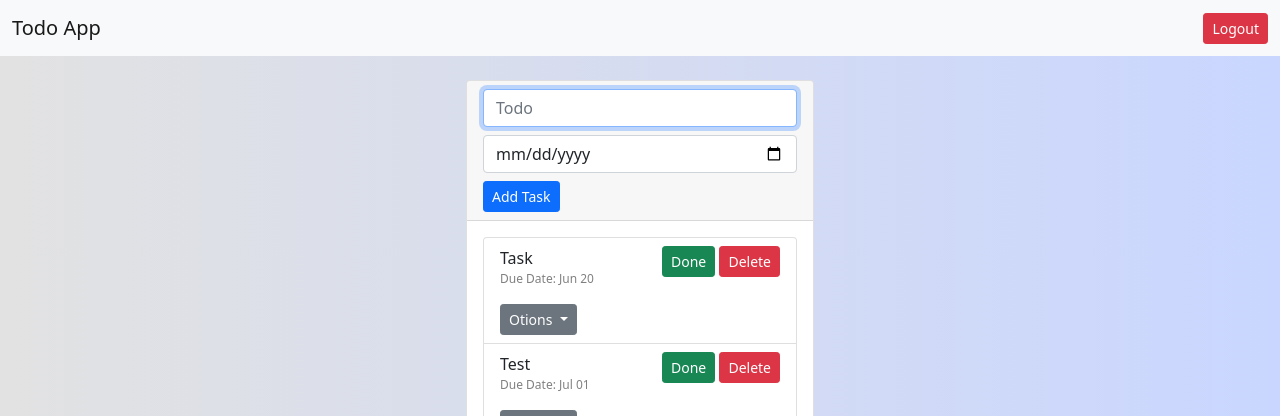
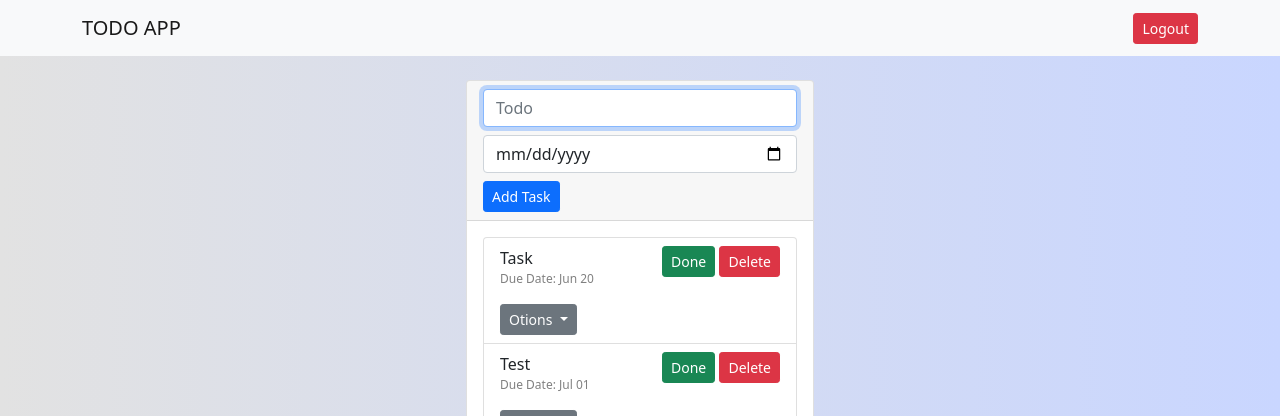
Before and after one commit to alexscoelho/flask-todos, a Flask app: template templates/index.html in a window 1280 px wide. Shown: the top 416 px of the page. Run offline with Flask 2, Linux system fonts and the light colour scheme; the template is opened without the code that fills it: values that come from a table or form of the project are taken from there, others are empty; data comes from the database, SQL or seed files in the repository; both versions use the stored data as it was after the commit.

Commit message:
fixed sort bug

```diff
--- a/app.py
+++ b/app.py
@@ -88,6 +88,7 @@ def index():
     Home page
     '''
     current_user_email = get_jwt_identity()
+
     current_user_email_obj = User.query.filter_by(
         email=current_user_email).first()
     current_user_id = current_user_email_obj.id
@@ -97,8 +98,16 @@ def index():
 
 
 @app.route("/sort")
+@jwt_required()
 def sort_todos():
-    todos = Todo.query.order_by(Todo.name).all()
+    current_user_email = get_jwt_identity()
+
+    current_user_email_obj = User.query.filter_by(
+        email=current_user_email).first()
+    current_user_id = current_user_email_obj.id
+    todos = Todo.query.filter_by(
+        user_id=current_user_id).order_by(Todo.name).all()
+
     all_todos = list(map(lambda x: x.serialize(), todos))
     return render_template('index.html',  all_todos=all_todos)
 
--- a/templates/index.html
+++ b/templates/index.html
@@ -12,8 +12,8 @@
   </head>
   <body>
     <nav class="navbar navbar-light bg-light">
-        <div class="container-fluid">
-            <a class="navbar-brand" href="#">Todo App</a>
+        <div class="container">
+            <a class="navbar-brand" href="#">TODO APP</a>
             <a href="/logout" class="btn btn-danger btn-sm ">Logout</a>
         </div>
     </nav>
--- a/templates/login.html
+++ b/templates/login.html
@@ -39,6 +39,7 @@
 								Sign-In
 							</button>
 						</div>
+                        <a href="/signup">Sign Up</a>
 					</form>
 				</div>
 			</div>
--- a/templates/signup.html
+++ b/templates/signup.html
@@ -59,6 +59,7 @@
 								Sign-Up
 							</button>
 						</div>
+                        <a href="/login">Login</a>
 					</form>
 				</div>
 			</div>
```
Also changed, not shown: database/todos.db.
